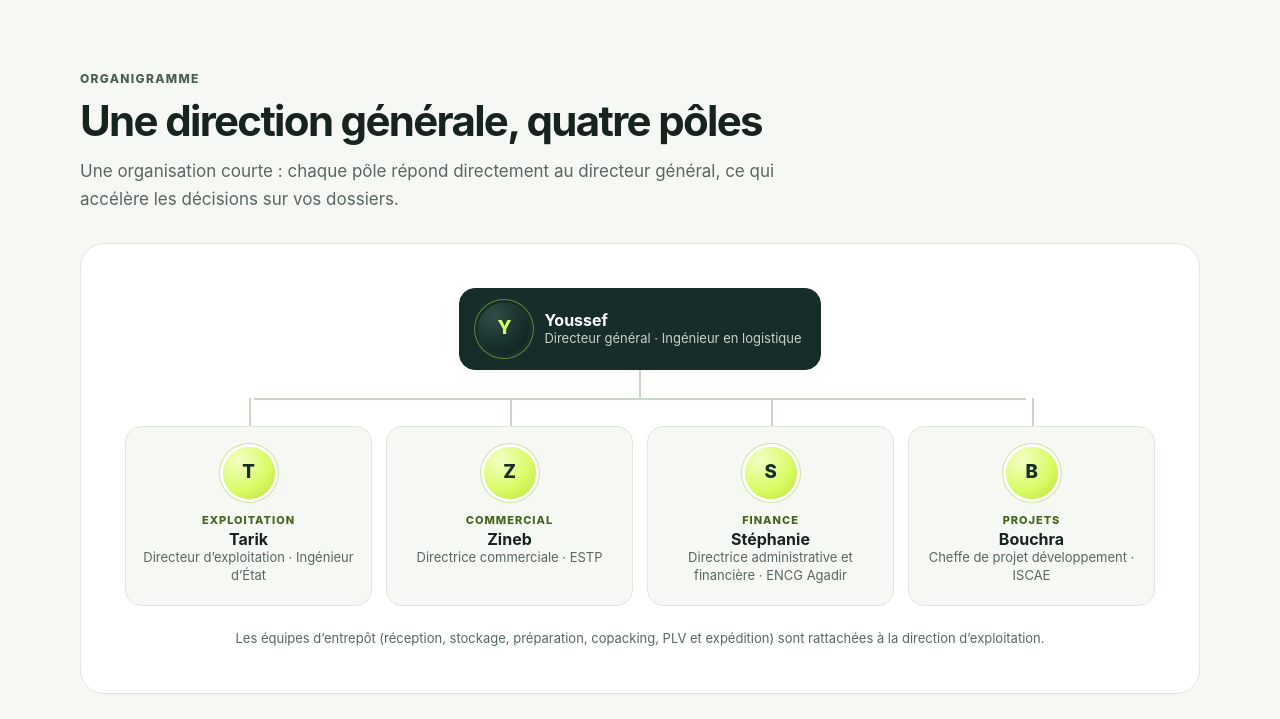
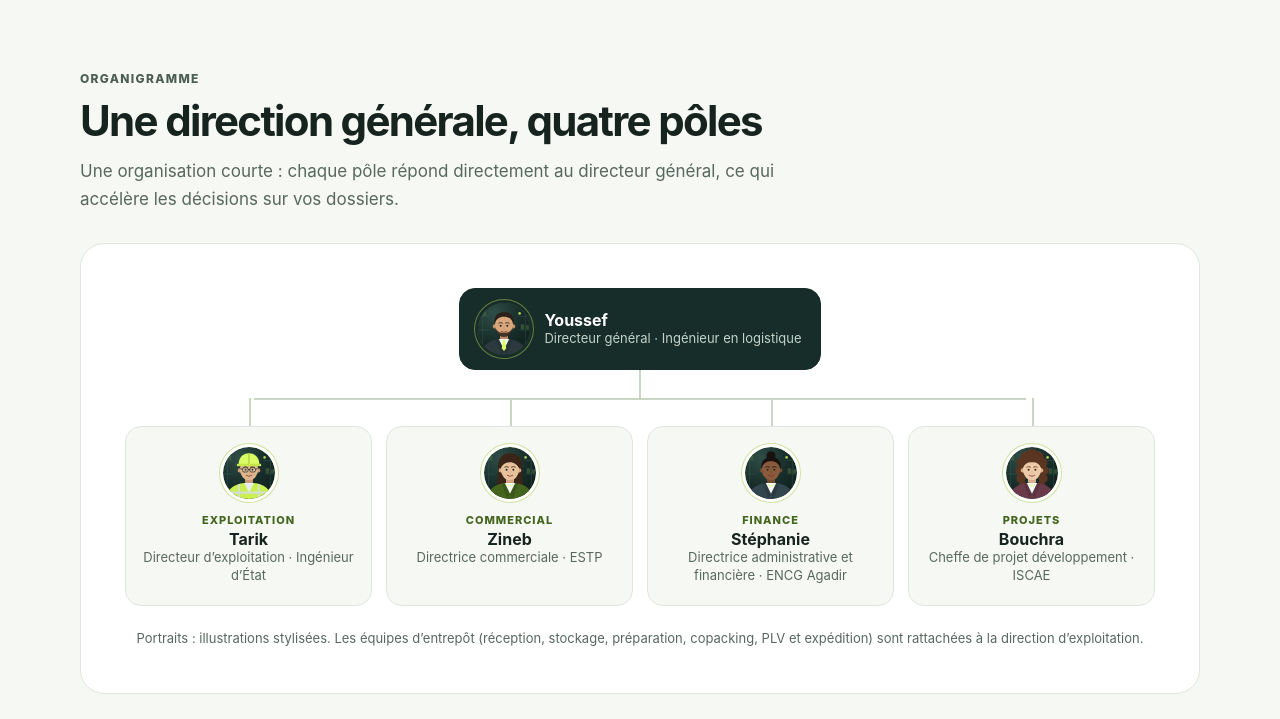
Before and after one commit to bahaidayoussef-prog/tecxodus-site, a plain HTML site: page organisation/index.html in a window 1280 px wide. Shown: the part 2947-3666 px from the top of the page. Drawn offline with Linux system fonts and the light colour scheme.

Commit message:
content: replace monograms with illustrated team avatars on organisation page
Co-Authored-By: Claude Opus 5.5 <noreply@anthropic.com>

```diff
--- a/organisation/index.html
+++ b/organisation/index.html
@@ -67,6 +67,7 @@ a{color:var(--olive-d);text-decoration:none}a:hover{text-decoration:underline}
 /* Monogrammes */
 .mono{--s:84px;width:var(--s);height:var(--s);border-radius:50%;display:grid;place-items:center;font-weight:850;font-size:calc(var(--s)*.36);letter-spacing:-.02em;color:var(--deep);background:radial-gradient(circle at 30% 25%,#f2ffc4,var(--lime) 58%,#b9df3a);box-shadow:0 0 0 4px #ffffff,0 0 0 5px #cfe3a0,0 10px 24px #14231c22;flex:none}
 .mono.dark{color:var(--lime);background:radial-gradient(circle at 30% 25%,#2f4d47,var(--deep) 60%,var(--deeper));box-shadow:0 0 0 4px #ffffff,0 0 0 5px #2f4d47,0 10px 24px #14231c33}
+.mono.avatar{display:block;padding:0;background:none;object-fit:cover}
 .letter-side .mono{--s:104px;box-shadow:0 0 0 4px var(--deep),0 0 0 6px #d9fb6366}
 
 /* Valeurs */
@@ -186,7 +187,7 @@ a{color:var(--olive-d);text-decoration:none}a:hover{text-decoration:underline}
 <div class="section-head"><div class="tag">Le mot du président</div><h2 id="t-mot">« La logistique se juge sur ce que l’on peut prouver »</h2></div>
 <article class="letter">
 <aside class="letter-side">
-<div class="mono dark" aria-hidden="true">Y</div>
+<img class="mono dark avatar" src="../images/equipe/youssef.svg" alt="Illustration de Youssef, directeur général chez Tecxodus" width="104" height="104" loading="lazy" decoding="async"/>
 <p class="who">Youssef</p>
 <p class="role">Directeur général<br/>Ingénieur en logistique</p>
 <a class="btn" href="mailto:youssef@tecxodus.com">Écrire au directeur général</a>
@@ -219,15 +220,15 @@ a{color:var(--olive-d);text-decoration:none}a:hover{text-decoration:underline}
 <section class="section" id="organigramme" aria-labelledby="t-org">
 <div class="section-head"><div class="tag">Organigramme</div><h2 id="t-org">Une direction générale, quatre pôles</h2><p>Une organisation courte : chaque pôle répond directement au directeur général, ce qui accélère les décisions sur vos dossiers.</p></div>
 <div class="orgchart">
-<div class="org-top"><div class="node lead"><div class="mono dark" aria-hidden="true">Y</div><div><strong>Youssef</strong><span>Directeur général · Ingénieur en logistique</span></div></div></div>
+<div class="org-top"><div class="node lead"><img class="mono dark avatar" src="../images/equipe/youssef.svg" alt="" width="104" height="104" loading="lazy" decoding="async"/><div><strong>Youssef</strong><span>Directeur général · Ingénieur en logistique</span></div></div></div>
 <div class="org-stem"></div>
 <div class="org-row">
-<div class="branch"><div class="node"><div class="mono" aria-hidden="true">T</div><div><span class="unit">Exploitation</span><strong>Tarik</strong><span>Directeur d’exploitation · Ingénieur d’État</span></div></div></div>
-<div class="branch"><div class="node"><div class="mono" aria-hidden="true">Z</div><div><span class="unit">Commercial</span><strong>Zineb</strong><span>Directrice commerciale · ESTP</span></div></div></div>
-<div class="branch"><div class="node"><div class="mono" aria-hidden="true">S</div><div><span class="unit">Finance</span><strong>Stéphanie</strong><span>Directrice administrative et financière · ENCG Agadir</span></div></div></div>
-<div class="branch"><div class="node"><div class="mono" aria-hidden="true">B</div><div><span class="unit">Projets</span><strong>Bouchra</strong><span>Cheffe de projet développement · ISCAE</span></div></div></div>
+<div class="branch"><div class="node"><img class="mono avatar" src="../images/equipe/tarik.svg" alt="Illustration de Tarik, directeur d’exploitation chez Tecxodus" width="104" height="104" loading="lazy" decoding="async"/><div><span class="unit">Exploitation</span><strong>Tarik</strong><span>Directeur d’exploitation · Ingénieur d’État</span></div></div></div>
+<div class="branch"><div class="node"><img class="mono avatar" src="../images/equipe/zineb.svg" alt="Illustration de Zineb, directrice commerciale chez Tecxodus" width="104" height="104" loading="lazy" decoding="async"/><div><span class="unit">Commercial</span><strong>Zineb</strong><span>Directrice commerciale · ESTP</span></div></div></div>
+<div class="branch"><div class="node"><img class="mono avatar" src="../images/equipe/stephanie.svg" alt="Illustration de Stéphanie, directrice administrative et financière chez Tecxodus" width="104" height="104" loading="lazy" decoding="async"/><div><span class="unit">Finance</span><strong>Stéphanie</strong><span>Directrice administrative et financière · ENCG Agadir</span></div></div></div>
+<div class="branch"><div class="node"><img class="mono avatar" src="../images/equipe/bouchra.svg" alt="Illustration de Bouchra, cheffe de projet développement chez Tecxodus" width="104" height="104" loading="lazy" decoding="async"/><div><span class="unit">Projets</span><strong>Bouchra</strong><span>Cheffe de projet développement · ISCAE</span></div></div></div>
 </div>
-<p class="org-note">Les équipes d’entrepôt (réception, stockage, préparation, copacking, PLV et expédition) sont rattachées à la direction d’exploitation.</p>
+<p class="org-note">Portraits : illustrations stylisées. Les équipes d’entrepôt (réception, stockage, préparation, copacking, PLV et expédition) sont rattachées à la direction d’exploitation.</p>
 </div>
 </section>
 
@@ -235,11 +236,11 @@ a{color:var(--olive-d);text-decoration:none}a:hover{text-decoration:underline}
 <section class="section" id="direction" aria-labelledby="t-dir">
 <div class="section-head"><div class="tag">Comité de direction</div><h2 id="t-dir">Qui fait quoi chez Tecxodus</h2><p>Le rôle de chaque responsable et le bon contact selon votre demande.</p></div>
 <div class="team">
-<article class="person lead" id="youssef"><div class="mono dark" aria-hidden="true">Y</div><div><h3>Youssef</h3><p class="title">Directeur général</p><span class="school">Ingénieur en logistique</span><ul><li>Définit la stratégie et les offres : entreposage, PLV, e-commerce.</li><li>Arbitre les engagements de capacité, de délai et de prix sur les dossiers importants.</li><li>Pilote les indicateurs de qualité et de productivité de l’entrepôt.</li></ul><a class="mail" href="mailto:youssef@tecxodus.com">youssef@tecxodus.com</a></div></article>
-<article class="person" id="tarik"><div class="mono" aria-hidden="true">T</div><div><h3>Tarik</h3><p class="title">Directeur d’exploitation</p><span class="school">Ingénieur d’État</span><ul><li>Organise la réception, le stockage, la préparation et l’expédition.</li><li>Encadre les opérations de copacking, d’étiquetage, de fardelage et de PLV.</li><li>Suit les cadences, la sécurité du site et la qualité des données WMS.</li></ul><a class="mail" href="mailto:tarik@tecxodus.com">tarik@tecxodus.com</a></div></article>
-<article class="person" id="zineb"><div class="mono" aria-hidden="true">Z</div><div><h3>Zineb</h3><p class="title">Directrice commerciale</p><span class="school">ESTP</span><ul><li>Analyse votre besoin et construit la proposition chiffrée.</li><li>Suit la relation avec les marques, distributeurs et e-commerçants.</li><li>Votre premier contact pour un devis ou une visite d’entrepôt.</li></ul><a class="mail" href="mailto:zineb@tecxodus.com">zineb@tecxodus.com</a></div></article>
-<article class="person" id="stephanie"><div class="mono" aria-hidden="true">S</div><div><h3>Stéphanie</h3><p class="title">Directrice administrative et financière</p><span class="school">ENCG Agadir</span><ul><li>Gère les contrats, la facturation et le contrôle de gestion.</li><li>Supervise le reversement des encaissements à la livraison (COD).</li><li>Veille à la conformité administrative et fiscale de l’entreprise.</li></ul><a class="mail" href="mailto:stephanie@tecxodus.com">stephanie@tecxodus.com</a></div></article>
-<article class="person" id="bouchra"><div class="mono" aria-hidden="true">B</div><div><h3>Bouchra</h3><p class="title">Cheffe de projet développement</p><span class="school">ISCAE</span><ul><li>Conduit le démarrage des nouveaux clients, du cadrage au premier flux.</li><li>Coordonne les intégrations de boutiques en ligne (Shopify, YouCan, WooCommerce, Jumia) avec le WMS.</li><li>Porte les nouveaux services et les chantiers d’amélioration continue.</li></ul><a class="mail" href="mailto:bouchra@tecxodus.com">bouchra@tecxodus.com</a></div></article>
+<article class="person lead" id="youssef"><img class="mono dark avatar" src="../images/equipe/youssef.svg" alt="" width="104" height="104" loading="lazy" decoding="async"/><div><h3>Youssef</h3><p class="title">Directeur général</p><span class="school">Ingénieur en logistique</span><ul><li>Définit la stratégie et les offres : entreposage, PLV, e-commerce.</li><li>Arbitre les engagements de capacité, de délai et de prix sur les dossiers importants.</li><li>Pilote les indicateurs de qualité et de productivité de l’entrepôt.</li></ul><a class="mail" href="mailto:youssef@tecxodus.com">youssef@tecxodus.com</a></div></article>
+<article class="person" id="tarik"><img class="mono avatar" src="../images/equipe/tarik.svg" alt="" width="104" height="104" loading="lazy" decoding="async"/><div><h3>Tarik</h3><p class="title">Directeur d’exploitation</p><span class="school">Ingénieur d’État</span><ul><li>Organise la réception, le stockage, la préparation et l’expédition.</li><li>Encadre les opérations de copacking, d’étiquetage, de fardelage et de PLV.</li><li>Suit les cadences, la sécurité du site et la qualité des données WMS.</li></ul><a class="mail" href="mailto:tarik@tecxodus.com">tarik@tecxodus.com</a></div></article>
+<article class="person" id="zineb"><img class="mono avatar" src="../images/equipe/zineb.svg" alt="" width="104" height="104" loading="lazy" decoding="async"/><div><h3>Zineb</h3><p class="title">Directrice commerciale</p><span class="school">ESTP</span><ul><li>Analyse votre besoin et construit la proposition chiffrée.</li><li>Suit la relation avec les marques, distributeurs et e-commerçants.</li><li>Votre premier contact pour un devis ou une visite d’entrepôt.</li></ul><a class="mail" href="mailto:zineb@tecxodus.com">zineb@tecxodus.com</a></div></article>
+<article class="person" id="stephanie"><img class="mono avatar" src="../images/equipe/stephanie.svg" alt="" width="104" height="104" loading="lazy" decoding="async"/><div><h3>Stéphanie</h3><p class="title">Directrice administrative et financière</p><span class="school">ENCG Agadir</span><ul><li>Gère les contrats, la facturation et le contrôle de gestion.</li><li>Supervise le reversement des encaissements à la livraison (COD).</li><li>Veille à la conformité administrative et fiscale de l’entreprise.</li></ul><a class="mail" href="mailto:stephanie@tecxodus.com">stephanie@tecxodus.com</a></div></article>
+<article class="person" id="bouchra"><img class="mono avatar" src="../images/equipe/bouchra.svg" alt="" width="104" height="104" loading="lazy" decoding="async"/><div><h3>Bouchra</h3><p class="title">Cheffe de projet développement</p><span class="school">ISCAE</span><ul><li>Conduit le démarrage des nouveaux clients, du cadrage au premier flux.</li><li>Coordonne les intégrations de boutiques en ligne (Shopify, YouCan, WooCommerce, Jumia) avec le WMS.</li><li>Porte les nouveaux services et les chantiers d’amélioration continue.</li></ul><a class="mail" href="mailto:bouchra@tecxodus.com">bouchra@tecxodus.com</a></div></article>
 </div>
 </section>
 
```
Also changed, not shown: images/equipe/bouchra.svg (added), images/equipe/stephanie.svg (added), images/equipe/tarik.svg (added), images/equipe/youssef.svg (added), images/equipe/zineb.svg (added).
